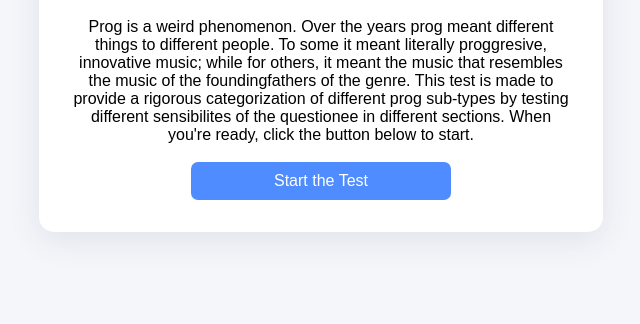
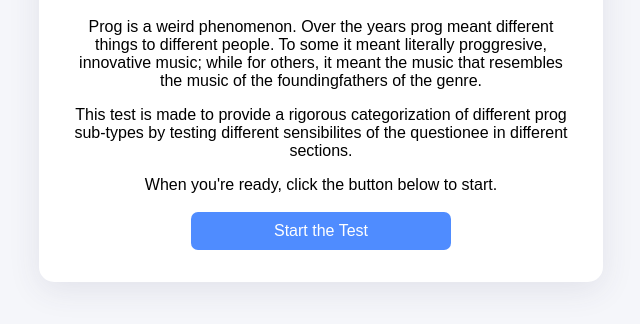
Before and after one commit to stracoon/prog.test, a plain HTML site: page index.html in a window 1280 px wide. Shown: the part 110-434 px from the top of the page, without its empty margins (319-959 px from the left). Drawn offline with Linux system fonts and the light colour scheme.

Commit message:
Update index.html

```diff
--- a/index.html
+++ b/index.html
@@ -191,7 +191,7 @@
         // Introduction content.
         const introEl = document.createElement('div');
         introEl.className = "intro";
-        introEl.innerHTML = "<h1>Welcome to the Prog test!</h1><p>Prog is a weird phenomenon. Over the years prog meant different things to different people. To some it meant literally proggresive, innovative music; while for others, it meant the music that resembles the music of the foundingfathers of the genre. This test is made to provide a rigorous categorization of different prog sub-types by testing different sensibilites of the questionee in different sections. When you're ready, click the button below to start.</p>";
+        introEl.innerHTML = "<h1>Welcome to the Prog test!</h1><p>Prog is a weird phenomenon. Over the years prog meant different things to different people. To some it meant literally proggresive, innovative music; while for others, it meant the music that resembles the music of the foundingfathers of the genre. <p>This test is made to provide a rigorous categorization of different prog sub-types by testing different sensibilites of the questionee in different sections. <p>When you're ready, click the button below to start.</p>";
         container.appendChild(introEl);
 
         // Start button to begin the questionnaire.
```
